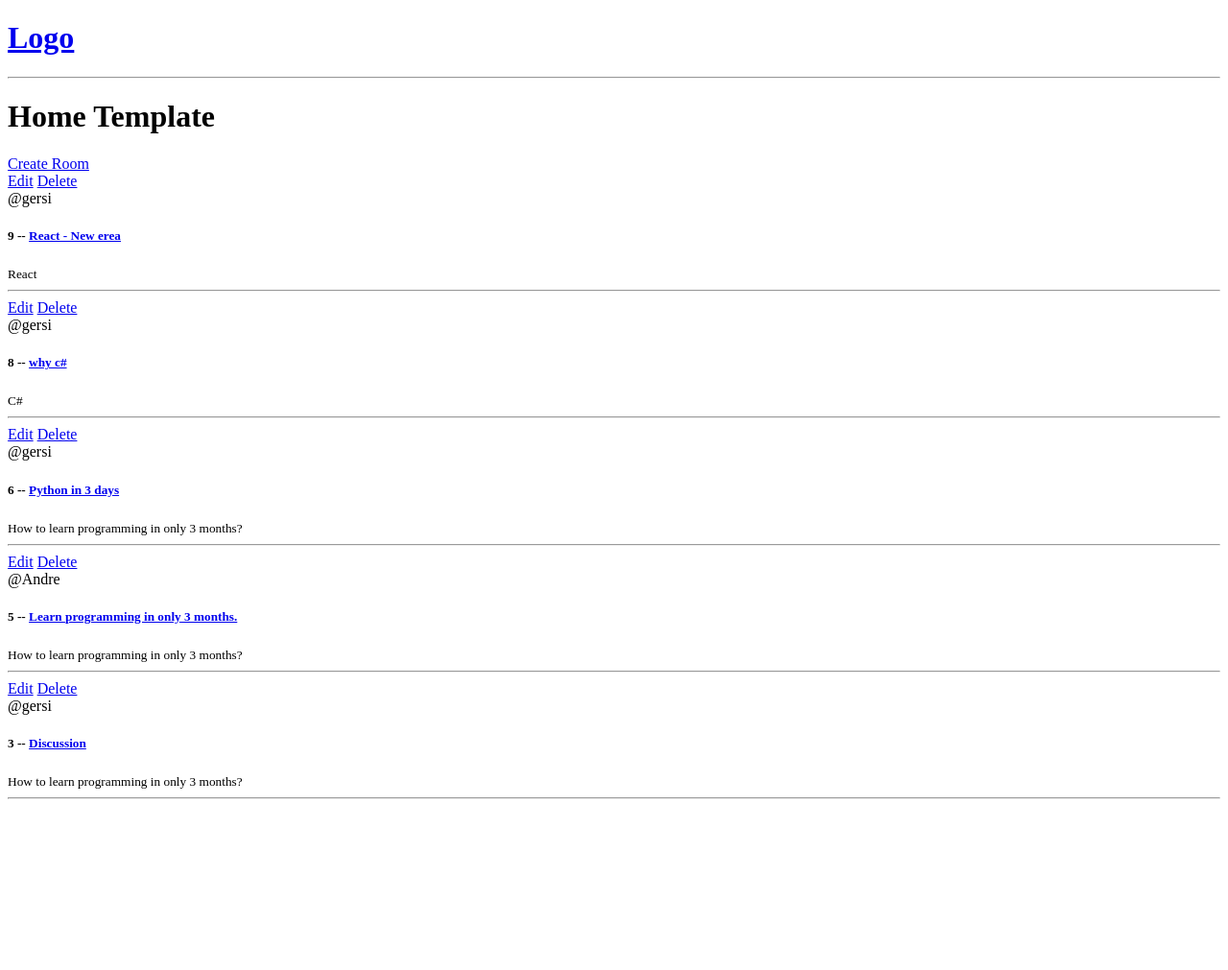
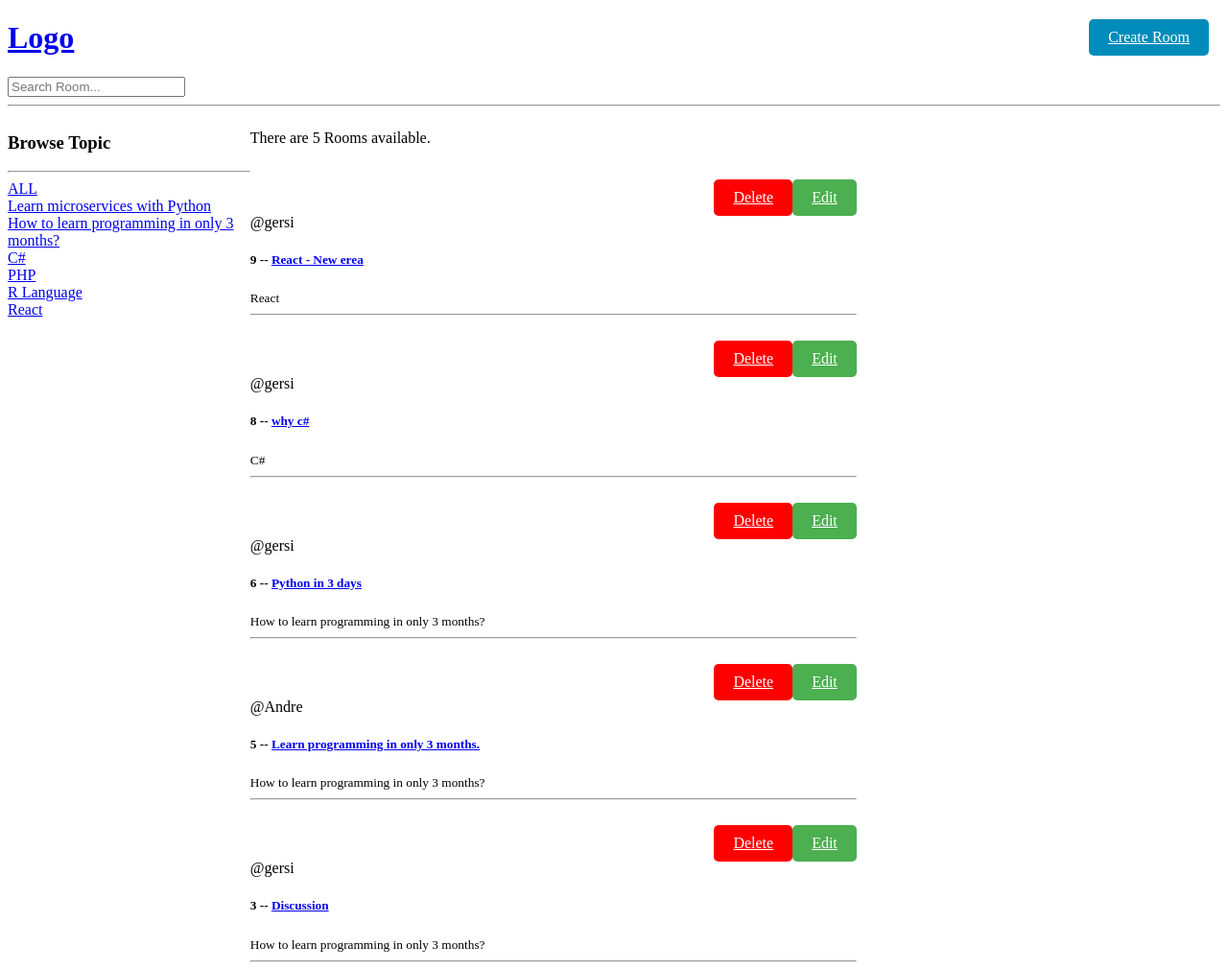
Before and after one commit to Gersim/devzone, a Django app: page / in a window 1280 px wide. Shown: the whole page at 96% size. Before the commit the page ends 833 px from the top, so only its background shows below. Run offline with Django 4.2, Linux system fonts and the light colour scheme; data comes from the database, SQL or seed files in the repository; both versions use the stored data as it was after the commit.

Commit message:
Search bar added

```diff
--- a/base/templates/base/home.html
+++ b/base/templates/base/home.html
@@ -3,16 +3,28 @@
 
 {% block content %}
 
-<h1>Home Template</h1>
+<div class="home-container">
+ <div class="row">
+  <div class="col" style="float:left;width:20%">
+    <h3>Browse Topic</h3>
+    <hr>
+    <a href="{% url 'home'%}">ALL</a><br>
+    {% for topic in topics %}
+    <a href="{% url 'home' %}?q={{topic.name}}">{{topic}}</a>
+    <br>
+    {% endfor %}
+  </div>
 
-<div>
-  <a href="{% url 'create-room' %}">Create Room</a>
+
+  <div class="col" style="float:left; width: 50%;">
+    <p>There are {{room_count}} Rooms available.</p>
+  <a href="{% url 'create-room' %}" style="position: absolute;top: 20px;right: 20px;background-color: #008CBA;color: white;border: none;padding: 10px 20px;border-radius: 5px;cursor: pointer;">Create Room</a>
     {% for room in rooms %}
-
+       <br>
       <div>
-        <a href="{% url 'update-room' room.id %}">Edit</a>
-        <a href="{% url 'delete-room' room.id %}">Delete</a>
-        <br>
+        <a href="{% url 'update-room' room.id %}" style="float:right;background-color: #4CAF50;color: white;border: none;padding: 10px 20px;border-radius: 5px;cursor: pointer;">Edit</a>
+        <a href="{% url 'delete-room' room.id %}" style="float:right; background-color: red;color: white;border: none;padding: 10px 20px;border-radius: 5px;cursor: pointer;">Delete</a>
+        <br><br>
         <span>@{{room.host.username}}</span>
         <h5>{{room.id}} -- <a href="{% url 'room' room.id %}">{{room.name}} </a></h5>
         <small>{{room.topic.name}}</small>
@@ -20,6 +32,7 @@
       </div>
 
     {% endfor %}
+  </div>
 </div>
 
 {% endblock content %}
--- a/base/templates/base/room.html
+++ b/base/templates/base/room.html
@@ -2,7 +2,11 @@
 
 {% block content %}
 
-<h1>{{room.name}}</h1>
+<div style="width: 30%;margin: 0 auto">
+    <h1>{{room.name}}</h1>
+    <h3>{{room.description}}</h3>
+</div>
+
 
 
 
--- a/base/views.py
+++ b/base/views.py
@@ -1,12 +1,23 @@
 from django.shortcuts import render,redirect
-from .models import Room
+from django.db.models import Q
+from .models import Room, Topic
 from .forms import RoomForm
 # Create your views here.
 
 
 def home(request):
-    rooms = Room.objects.all()
-    context = {'rooms':rooms}
+    q = request.GET.get('q') if request.GET.get('q') != None else ''
+    rooms = Room.objects.filter(
+        Q(topic__name__icontains = q) |
+        Q(name__icontains = q) |
+        Q(description__icontains = q)
+        )
+    topics = Topic.objects.all()
+    room_count = rooms.count()
+
+    context = {'rooms':rooms,
+               'topics':topics,
+               'room_count':room_count}
     return render(request,'base/home.html', context)
 
 
--- a/templates/navbar.html
+++ b/templates/navbar.html
@@ -2,4 +2,8 @@
     <h1>Logo</h1>
 </a>
 
+<form method="GET" action="{% url 'home' %}">
+    <input type="text" name="q" placeholder="Search Room..."/>
+</form>
+
 <hr>
```
Also changed, not shown: db.sqlite3.
